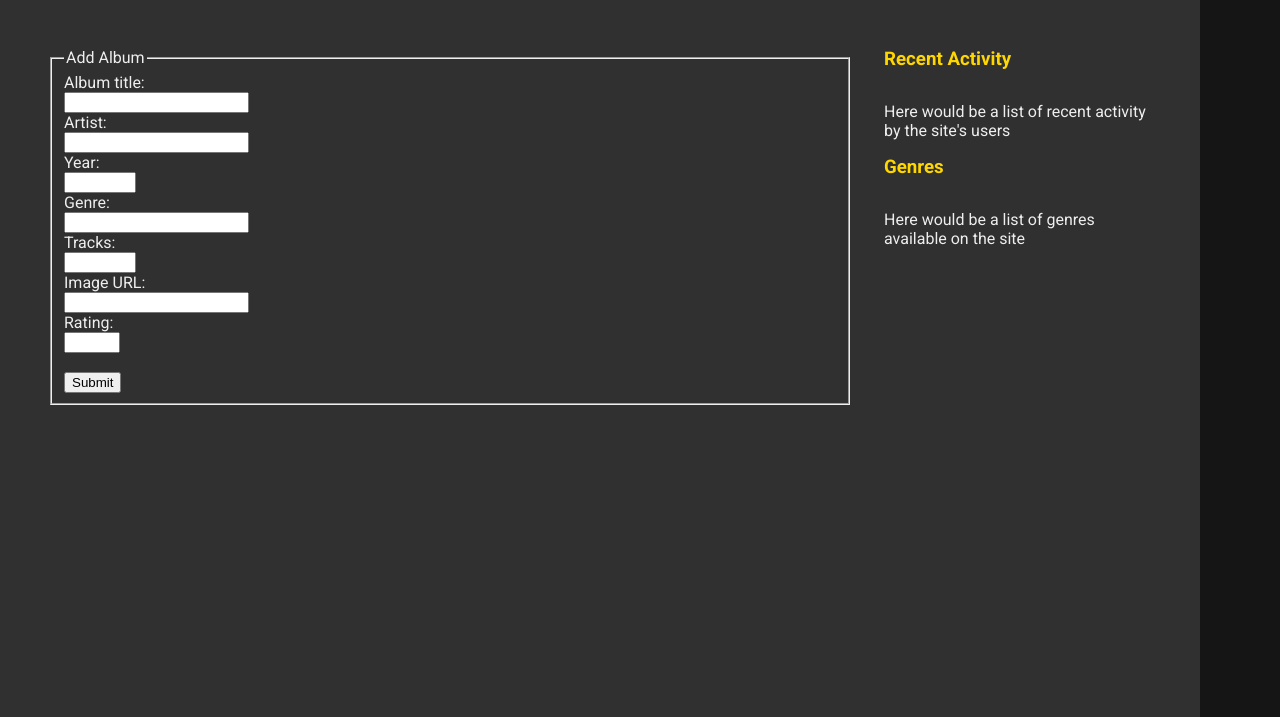
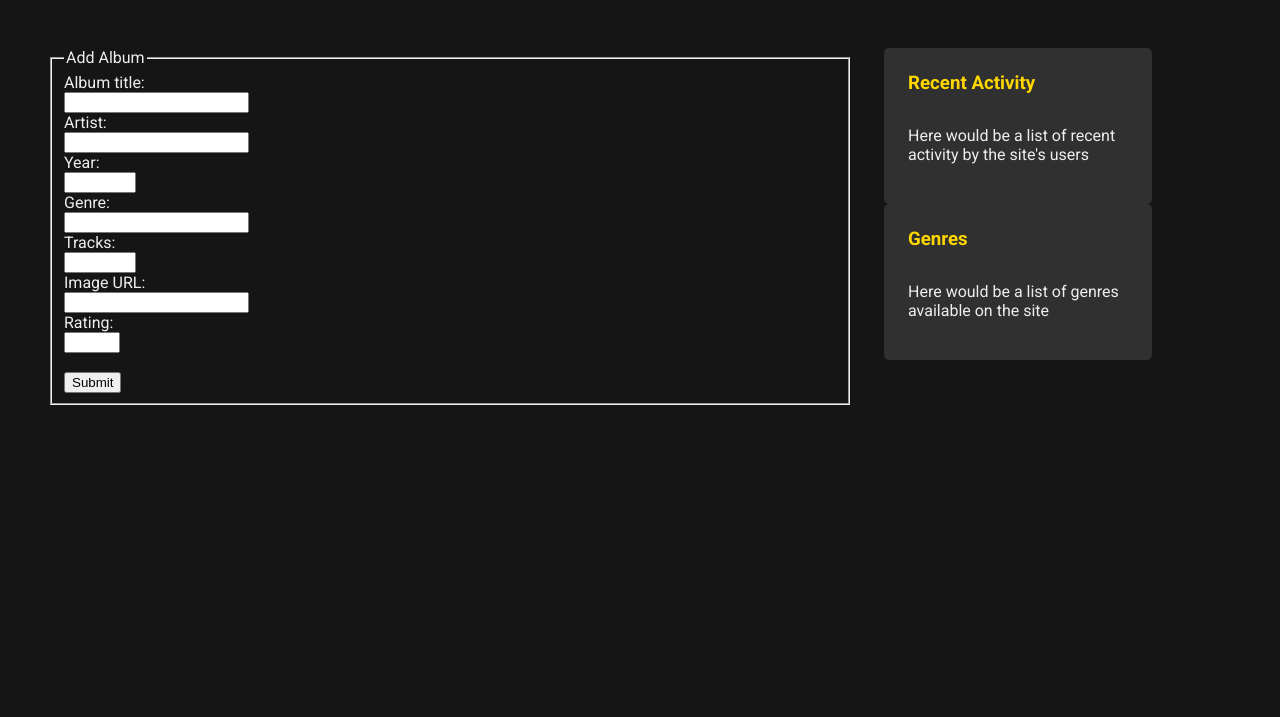
Before and after one commit to cogsincogs/prog-reviews, a PHP site: page /addAlbum/addAlbum.html in a window 1280 px wide. Shown: the part 83-800 px from the top of the page. Run offline with PHP 8.4, Linux system fonts and the light colour scheme.

Commit message:
Change from solid background to individual backgrounds for sections

```diff
--- a/style.css
+++ b/style.css
@@ -92,7 +92,7 @@ ul.genres {
 }
 
 .info {
-    background-color: #303030;
+    /*background-color: #303030;*/
     flex: 1;
     padding: 48px;
     display: flex;
@@ -120,6 +120,9 @@ img.album {
 .section {
     display: flex;
     gap: 16px;
+    background-color: #303030;
+    border-radius: 5px;
+    padding: 24px;
 }
 
 .section div {
```
